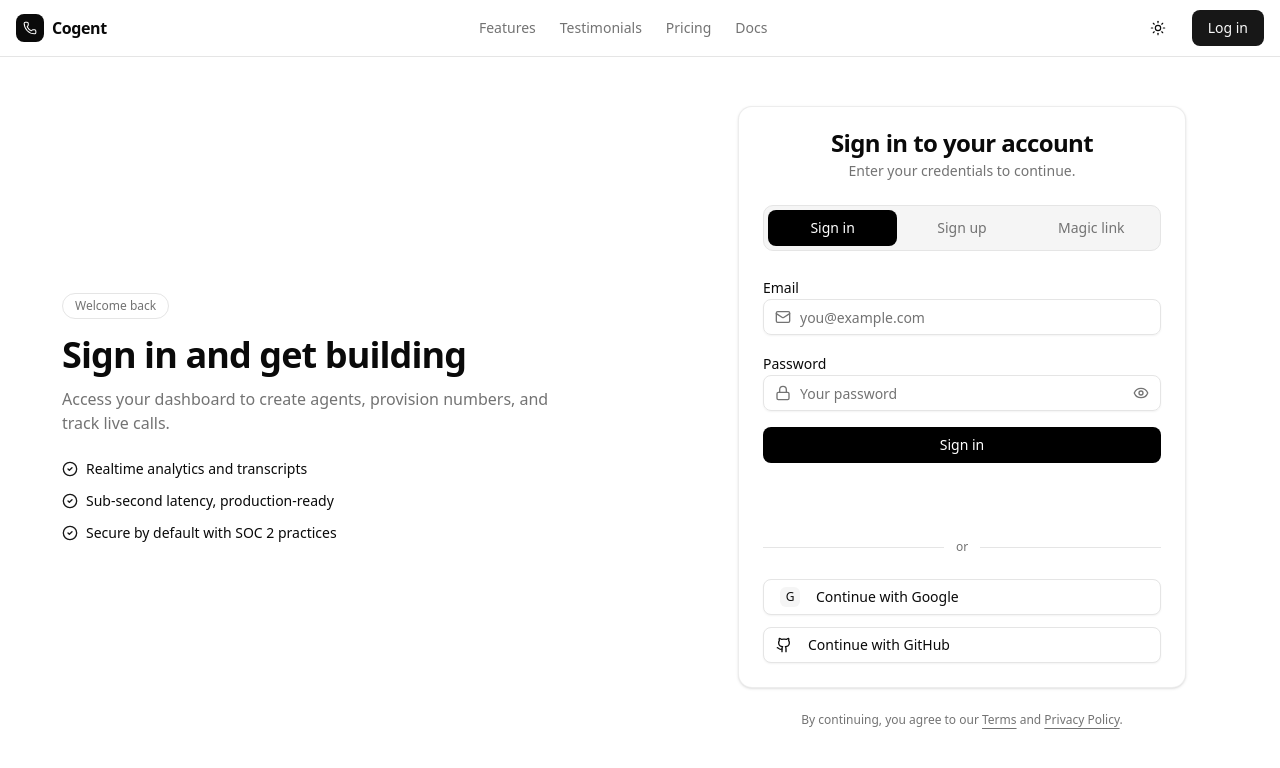
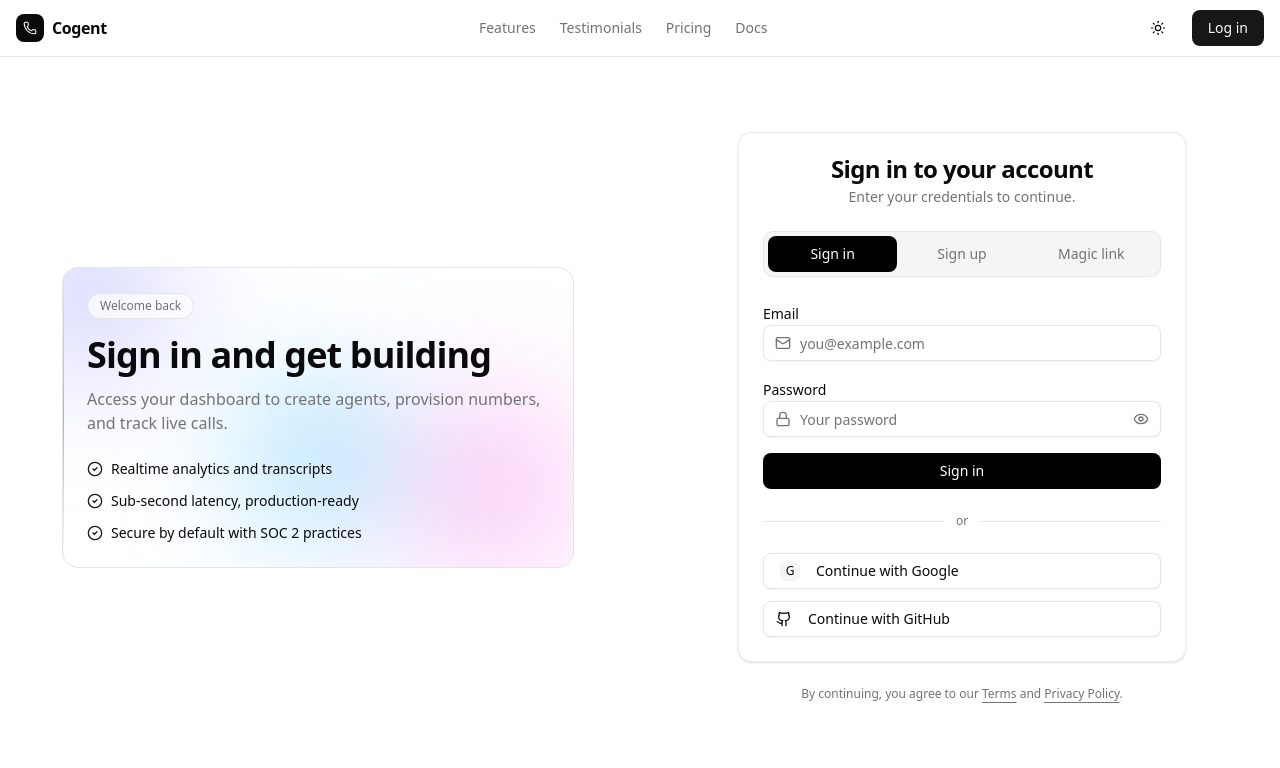
Before and after one commit to benz206/hophacks2025, a Next.js app: page /login in a window 1280 px wide. Shown: the top 768 px of the page. Built offline with nearby package versions, Linux system fonts and the light colour scheme.

Commit message:
Cool gradient effect

```diff
--- a/app/(auth)/login/page.tsx
+++ b/app/(auth)/login/page.tsx
@@ -91,7 +91,14 @@
         <div className="container mx-auto px-4 py-10">
           <div className="grid min-h-[80dvh] items-center gap-10 lg:grid-cols-2">
             <div className="hidden lg:block">
-              <div className="mx-auto max-w-lg">
+              <div className="mx-auto max-w-lg relative overflow-hidden rounded-2xl border border-border bg-card p-6">
+                <div className="pointer-events-none absolute inset-y-0 left-0 w-px bg-gradient-to-b from-transparent via-[oklch(0.68_0.15_280_/_0.7)] to-transparent" aria-hidden />
+                <div className="pointer-events-none absolute -inset-16" aria-hidden>
+                  <div className="absolute -left-10 -top-10 h-64 w-64 rounded-full bg-[radial-gradient(ellipse_at_center,oklch(0.75_0.2_280/_0.8),transparent_60%)] blur-3xl" />
+                  <div className="absolute right-0 bottom-0 h-72 w-72 rounded-full bg-[radial-gradient(ellipse_at_center,oklch(0.78_0.18_330/_0.75),transparent_60%)] blur-3xl" />
+                  <div className="absolute left-1/2 top-1/3 h-56 w-56 -translate-x-1/2 rounded-full bg-[radial-gradient(ellipse_at_center,oklch(0.72_0.16_240/_0.7),transparent_60%)] blur-3xl" />
+                </div>
+                <div className="relative">
                   <div className="inline-flex items-center rounded-full border border-border bg-background/70 px-3 py-1 text-xs">
                     <span className="text-muted-foreground">Welcome back</span>
                   </div>
@@ -115,6 +122,7 @@
                       <span>Secure by default with SOC 2 practices</span>
                     </li>
                   </ul>
+                </div>
               </div>
             </div>
             <div className="mx-auto w-full max-w-md">
@@ -156,7 +164,7 @@
                   </div>
 
                   <div className="relative">
-                <div className="min-h-[240px]">
+                    <div>
                       <div className={`transform transition-all duration-300 ease-out ${activeTab === "signin" ? "opacity-100 translate-y-0" : "pointer-events-none absolute inset-0 opacity-0 -translate-y-2"}`}>
                         <form onSubmit={onSubmitPassword} className="space-y-4">
                           <div className="space-y-2">
```
Lines whose indentation alone changed are shown as unchanged.
